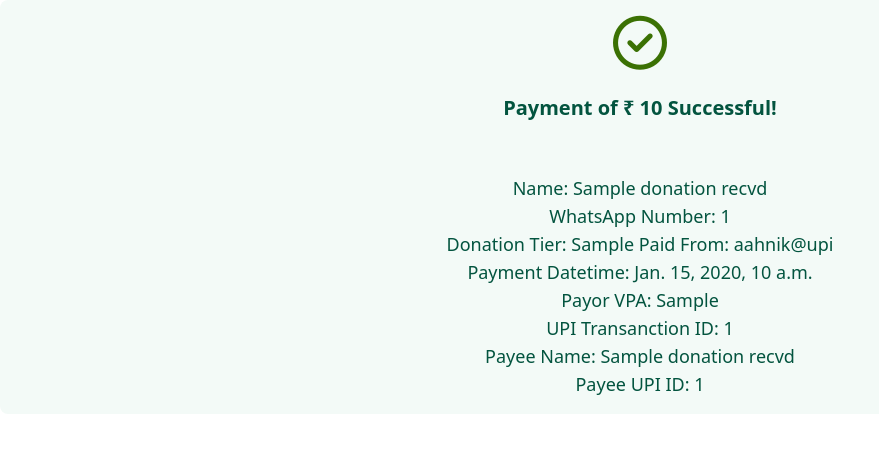
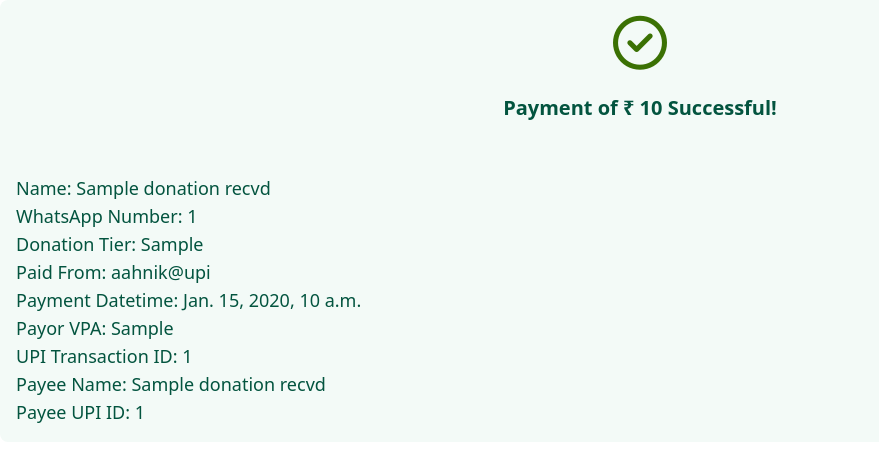
Before and after one commit to aahnik/unison, a Django app: template src/donations/templates/donations/success.html in a window 1280 px wide. Shown: the top 462 px of the page, without its empty margins (0-879 px from the left). Run offline with Django 4.2, Linux system fonts and the light colour scheme; the template is opened without the code that fills it: most values are stand-ins (such as "Sample title", 1, 10 or a date in 2020); style sheets or scripts are compiled from the project's sources; some libraries are stand-ins or nearby versions.

Commit message:
minor changes to success page template

```diff
--- a/src/donations/templates/donations/success.html
+++ b/src/donations/templates/donations/success.html
@@ -13,23 +13,26 @@
   <div class="font-extrabold py-6 text-xl">
     Payment of ₹ {{ donation_recvd.amount }} Successful!
   </div>
-
+  <div class="text-justify">
     <br />
     Name: {{ donation_recvd.name }}
     <br />
     WhatsApp Number: {{ donation_recvd.whatsapp_number }}
     <br />
-  Donation Tier: {{ donation_recvd.donation_tier}} Paid From: aahnik@upi
+    Donation Tier: {{ donation_recvd.donation_tier}}
     <br />
-  Payment Datetime: {{ donation_recvd.payment_datetime }}
+    Paid From: aahnik@upi
+    <br />
+    Payment Datetime: {{ donation_recvd.payment_date_time }}
     <br />
     Payor VPA: {{ donation_recvd.customer_vpa }}
 
     <br />
-  UPI Transanction ID: {{ donation_recvd.upi_transaction_id }}
+    UPI Transaction ID: {{ donation_recvd.upi_transaction_id }}
     <br />
     Payee Name: {{ donation_recvd.merchant_name }}
     <br />
     Payee UPI ID: {{ donation_recvd.merchant_upi_id }}
   </div>
+</div>
 {% endblock content %}
```
Lines whose indentation alone changed are shown as unchanged.
